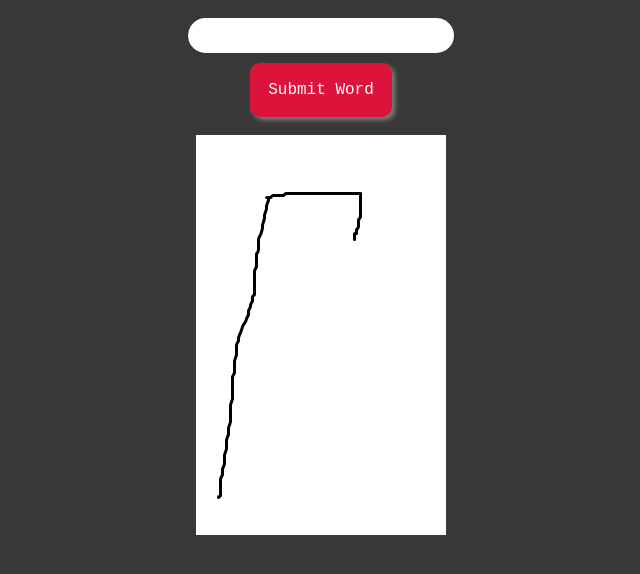
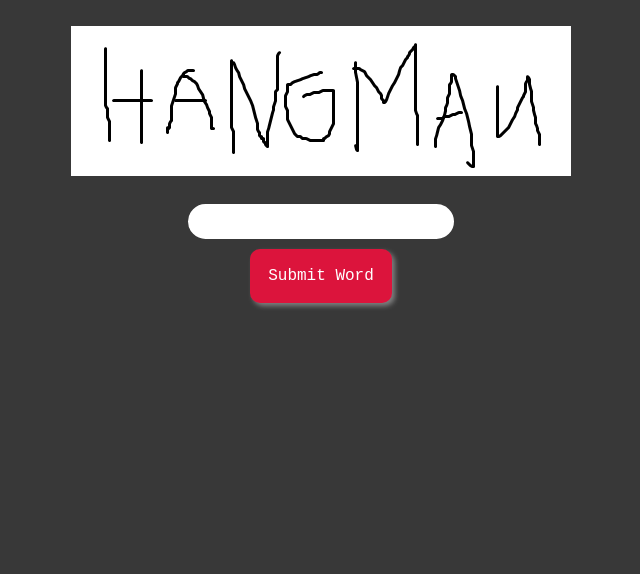
Before and after one commit to karllogdat/hangman-barebones, a plain HTML site: page index.html in a window 1280 px wide. Shown: the whole page, without its empty margins (319-959 px from the left). Drawn offline with Linux system fonts and the light colour scheme.

Commit message:
Added title card

```diff
--- a/index.html
+++ b/index.html
@@ -9,6 +9,7 @@
     <link rel="stylesheet" type="text/css" href="style.css">
 </head>
 <body>
+    <img src="./stages/hangman.png" id="title">
     <input type="password" id="word-input" class="text-input"/>
     <button id="submit-word" class="submit-button">Submit Word</button>
     <h1 id="answer-display"></h1>
--- a/index.js
+++ b/index.js
@@ -12,7 +12,7 @@ const submitBtn = document.querySelector("#submit.submit-button");
 const wrongDisplay = document.querySelector("#wrong-counter");
 const stageDisplay = document.querySelector("#stageImg");
 
-const ansElements = [answerDisplay, charInput, submitBtn, wrongDisplay];
+const ansElements = [answerDisplay, charInput, submitBtn, wrongDisplay, stageDisplay];
 
 let game = false;
 let answerChar = "";
```
Also changed, not shown: stages/hangman.png (added).
